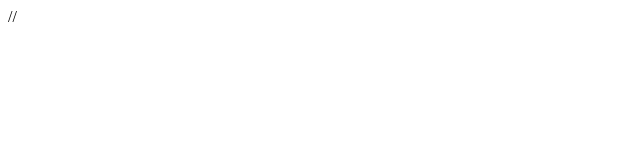
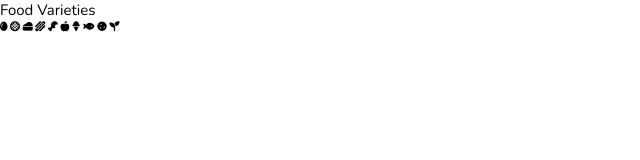
Before and after one commit to khidash8/1.-Foods, a plain HTML site: page index.html in a window 1280 px wide. Shown: the whole page, without its empty margins (0-640 px from the left). Drawn offline with nearby package versions, Linux system fonts and the light colour scheme.

Commit message:
section 1 html and css configurations

```diff
--- a/index.html
+++ b/index.html
@@ -4,9 +4,36 @@
     <meta charset="UTF-8" />
     <meta name="viewport" content="width=device-width, initial-scale=1.0" />
     <title>Food Select</title>
+    <!--? -----------------------------------------------------------------------------------------Links start-->
     <link rel="stylesheet" href="./style.css" />
+    <link
+      rel="stylesheet"
+      href="https://cdnjs.cloudflare.com/ajax/libs/font-awesome/6.4.2/css/all.min.css"
+      integrity="sha512-z3gLpd7yknf1YoNbCzqRKc4qyor8gaKU1qmn+CShxbuBusANI9QpRohGBreCFkKxLhei6S9CQXFEbbKuqLg0DA=="
+      crossorigin="anonymous"
+      referrerpolicy="no-referrer"
+    />
+    <!--? -------------------------------------------------------------------------------------------Links end-->
   </head>
   <body>
-    //
+    <div class="container">
+      <!--? ----------------------------------------------------------------------------------Section 1 start-->
+      <section class="section-1">
+        <h1 class="section-1-heading">Food Varieties</h1>
+        <div class="section-1-icons">
+          <i class="fas fa-egg"></i>
+          <i class="fas fa-stroopwafel"></i>
+          <i class="fas fa-cheese"></i>
+          <i class="fas fa-hotdog"></i>
+          <i class="fas fa-drumstick-bite"></i>
+          <i class="fas fa-apple-alt"></i>
+          <i class="fas fa-ice-cream"></i>
+          <i class="fas fa-fish"></i>
+          <i class="fas fa-cookie"></i>
+          <i class="fas fa-seedling"></i>
+        </div>
+      </section>
+      <!--? ------------------------------------------------------------------------------------Section 1 End-->
+    </div>
   </body>
 </html>
--- a/style.css
+++ b/style.css
@@ -0,0 +1,16 @@
+/*? ------------------------------------------------------------------------------------------------------Imports */
+@import url(https://fonts.googleapis.com/css?family=Nunito:200,300,regular,500,600,700,800,900,200italic,300italic,italic,500italic,600italic,700italic,800italic,900italic);
+
+/*? ----------------------------------------------------------------------------------------------Common Styling */
+* {
+  margin: 0;
+  padding: 0;
+  box-sizing: border-box;
+  outline: none;
+  font-family: "Nunito", sans-serif;
+  font-weight: 400;
+}
+
+html {
+  font-size: 62.5%;
+}
```
